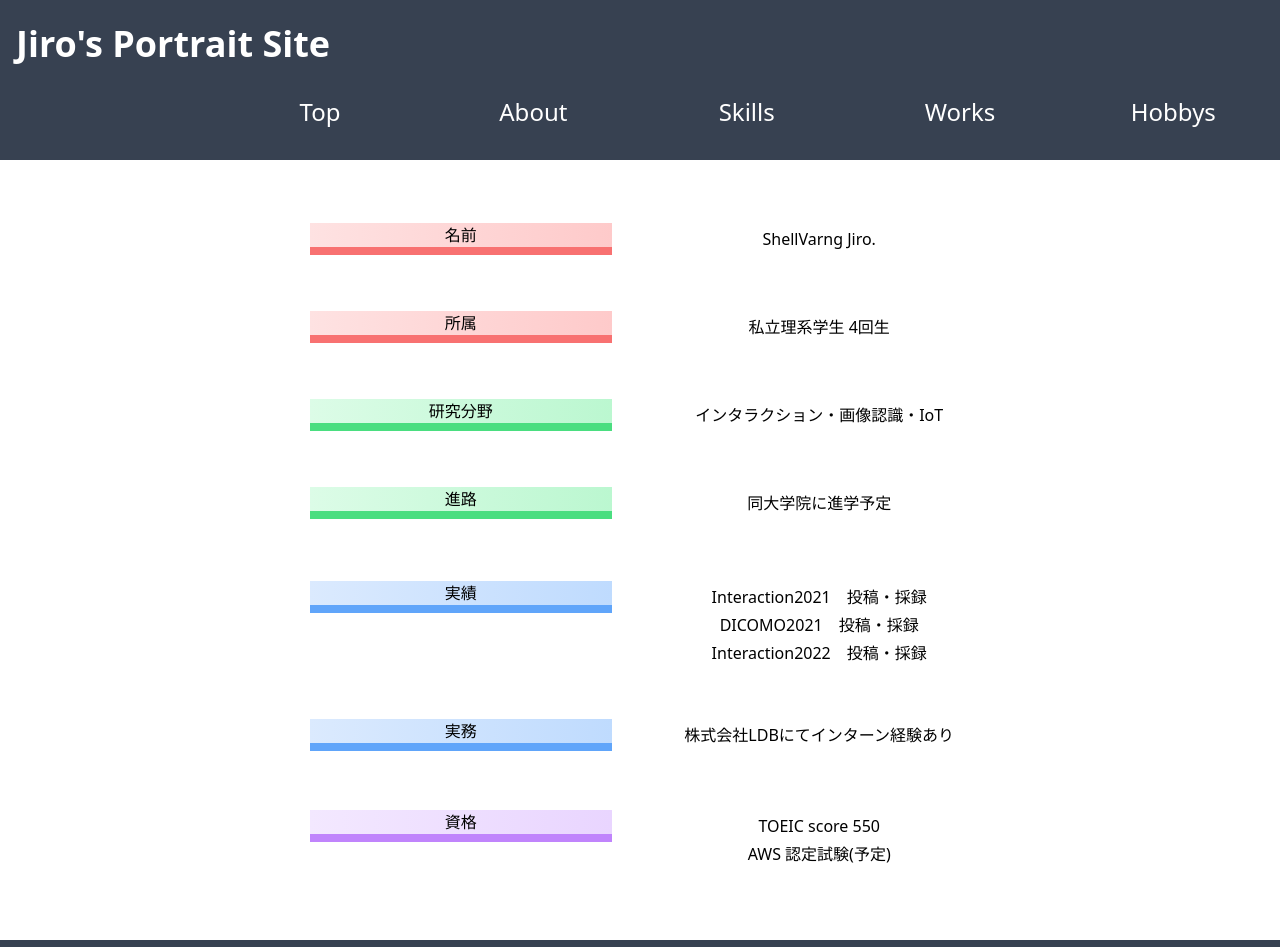
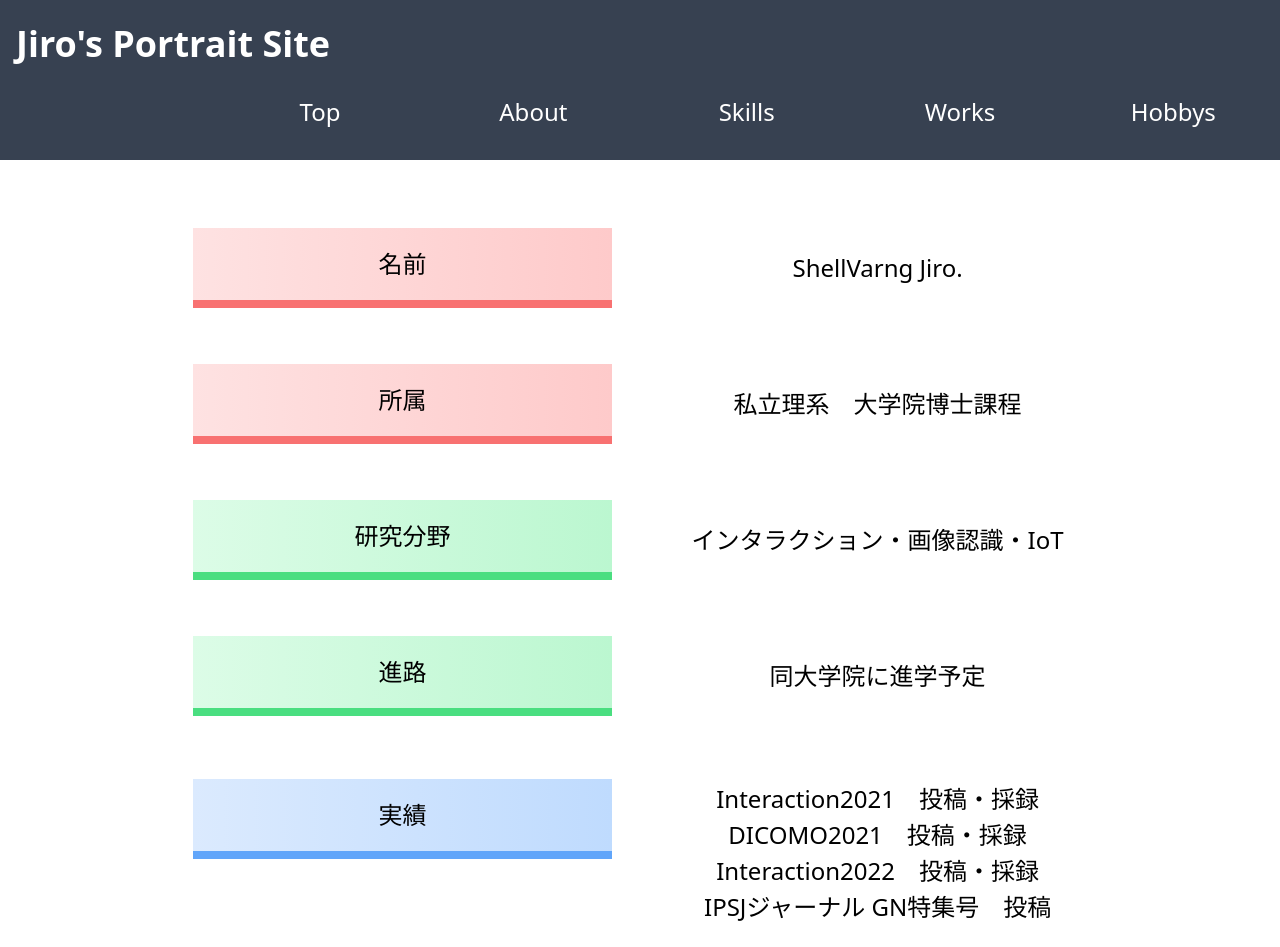
Before and after one commit to POD-azlamarhyu/portraitSite, a Next.js app: page /components/organisms/about in a window 1280 px wide. Shown: the top 947 px of the page. Built offline with nearby package versions, Linux system fonts and the light colour scheme.

Commit message:
fix: about font size and non image

```diff
--- a/pages/components/organisms/about.js
+++ b/pages/components/organisms/about.js
@@ -7,51 +7,52 @@ const About = () =>{
         <>
             <Header />
             <div className="sm:mx-8 sm:my-6 sm:p-6 flex justify-center">
-                <div className="grid grid-cols-2 gap-4 sm:w-4/5 md:w-3/5 items-center">
+                <div className="grid grid-cols-2 gap-4 sm:w-4/5 md:w-4/5 items-center">
                     <div className="m-4 px-2 my-3 md:h-4/5 md:mx-3 md:px-2 md:py-2 text-center">
-                        <p className="md:m-auto bg-gradient-to-r from-red-100 to-red-200 border-b-8 border-red-400">名前</p>
+                        <p className="md:m-auto bg-gradient-to-r from-red-100 to-red-200 border-b-8 border-red-400 text-xl md:text-2xl py-5">名前</p>
                     </div>
                     <div className="m-4 px-2 my-3 md:h-4/5 md:mx-3 md:px-2 md:py-2 text-center">
-                        <p className="m-1 text-center">ShellVarng Jiro.</p>
+                        <p className="m-1 text-center text-xl md:text-2xl py-5">ShellVarng Jiro.</p>
                     </div>
                     <div className="m-4 px-2 my-3 md:h-4/5 md:mx-3 md:px-2 md:py-2 text-center">
-                        <p className="md:m-auto bg-gradient-to-r from-red-100 to-red-200 border-b-8 border-red-400">所属</p>
+                        <p className="md:m-auto bg-gradient-to-r from-red-100 to-red-200 border-b-8 border-red-400 text-xl md:text-2xl py-5">所属</p>
                     </div>
                     <div className="m-4 px-2 my-3 md:h-4/5 md:mx-3 md:px-2 md:py-2 text-center">
-                        <p className="m-1 text-center">私立理系学生 4回生</p>
+                        <p className="m-1 text-center text-xl md:text-2xl py-5">私立理系　大学院博士課程</p>
                     </div>
                     <div className="m-4 px-2 my-3 md:h-4/5 md:mx-3 md:px-2 md:py-2 text-center">
-                        <p className="md:m-auto bg-gradient-to-r from-green-100 to-green-200 border-b-8 border-green-400">研究分野</p>
+                        <p className="md:m-auto bg-gradient-to-r from-green-100 to-green-200 border-b-8 border-green-400 text-xl md:text-2xl py-5">研究分野</p>
                     </div>
                     <div className="m-4 px-2 my-3 md:h-4/5 md:mx-3 md:px-2 md:py-2 text-center">
-                        <p className="m-1 text-center">インタラクション・画像認識・IoT</p>
+                        <p className="m-1 text-center text-xl md:text-2xl py-5">インタラクション・画像認識・IoT</p>
                     </div>
                     <div className="m-4 px-2 my-3 md:h-4/5 md:mx-3 md:px-2 md:py-2 text-center">
-                        <p className="md:m-auto bg-gradient-to-r from-green-100 to-green-200 border-b-8 border-green-400">進路</p>
+                        <p className="md:m-auto bg-gradient-to-r from-green-100 to-green-200 border-b-8 border-green-400 text-xl md:text-2xl py-5">進路</p>
                     </div>
                     <div className="m-4 px-2 my-3 md:h-4/5 md:mx-3 md:px-2 md:py-2 text-center">
-                        <p className="m-1 text-center">同大学院に進学予定</p>
+                        <p className="m-1 text-center text-xl md:text-2xl py-5">同大学院に進学予定</p>
                     </div>
                     <div className="m-4 px-2 my-3 md:h-4/5 md:mx-3 md:px-2 md:py-2 text-center">
-                        <p className="md:m-auto bg-gradient-to-r from-blue-100 to-blue-200 border-b-8 border-blue-400">実績</p>
+                        <p className="md:m-auto bg-gradient-to-r from-blue-100 to-blue-200 border-b-8 border-blue-400 text-xl md:text-2xl py-5">実績</p>
+                    </div>
+                    <div className="m-4 px-2 my-3 md:h-4/5 md:mx-3 md:px-2 md:py-2 text-center py-5">
+                        <p className="text-center m-1 text-xl md:text-2xl">Interaction2021　投稿・採録</p>
+                        <p className="text-center m-1 text-xl md:text-2xl">DICOMO2021　投稿・採録</p>
+                        <p className="text-center m-1 text-xl md:text-2xl">Interaction2022　投稿・採録</p>
+                        <p className="text-center m-1 text-xl md:text-2xl">IPSJジャーナル GN特集号　投稿</p>
                     </div>
                     <div className="m-4 px-2 my-3 md:h-4/5 md:mx-3 md:px-2 md:py-2 text-center">
-                        <p className="text-center m-1">Interaction2021　投稿・採録</p>
-                        <p className="text-center m-1">DICOMO2021　投稿・採録</p>
-                        <p className="text-center m-1">Interaction2022　投稿・採録</p>
+                        <p className="md:m-auto bg-gradient-to-r from-blue-100 to-blue-200 border-b-8 border-blue-400 text-xl md:text-2xl py-5">実務</p>
                     </div>
                     <div className="m-4 px-2 my-3 md:h-4/5 md:mx-3 md:px-2 md:py-2 text-center">
-                        <p className="md:m-auto bg-gradient-to-r from-blue-100 to-blue-200 border-b-8 border-blue-400">実務</p>
+                        <p className="m-1 text-center text-xl md:text-2xl py-5">株式会社LDBにてインターン経験あり</p>
                     </div>
                     <div className="m-4 px-2 my-3 md:h-4/5 md:mx-3 md:px-2 md:py-2 text-center">
-                        <p className="m-1 text-center">株式会社LDBにてインターン経験あり</p>
+                        <p className="md:m-auto bg-gradient-to-r from-purple-100 to-purple-200 border-b-8 border-purple-400 text-xl md:text-2xl py-5">資格</p>
                     </div>
                     <div className="m-4 px-2 my-3 md:h-4/5 md:mx-3 md:px-2 md:py-2 text-center">
-                        <p className="md:m-auto bg-gradient-to-r from-purple-100 to-purple-200 border-b-8 border-purple-400">資格</p>
-                    </div>
-                    <div className="m-4 px-2 my-3 md:h-4/5 md:mx-3 md:px-2 md:py-2 text-center">
-                        <p className="m-1 text-center">TOEIC score 550</p>
-                        <p className="m-1 text-center">AWS 認定試験(予定)</p>
+                        <p className="m-1 text-center text-xl md:text-2xl">TOEIC score 550</p>
+                        <p className="m-1 text-center text-xl md:text-2xl">AWS 認定試験(予定)</p>
                     </div>
                 </div>
             </div>
--- a/pages/components/organisms/hobbys.js
+++ b/pages/components/organisms/hobbys.js
@@ -1,6 +1,7 @@
 import React from "react";
 import Header from './header';
 import Footer from './footer';
+const NoImage = require("../../../public/no_image_logo.png").default;
 
 const hobbysCardContents = [
     {
@@ -66,7 +67,7 @@ const hobbysCardContents = [
     },
     {
         id: 4,
-        image: "",
+        image: require("../../../public/blogimg.png").default,
         title: "発信",
         description: [
             {
@@ -101,8 +102,8 @@ const HobbysLeftCard = (props) => {
                         <img src={props.contents.image.src} alt="img"/>
                     </div>
                 ):(
-                    <div className="flex justify-center items-center m-1 p-2 h-64">
-                        <p className="text-6xl text-gray-500">No Image</p>
+                    <div className="mx-3 my-3 xl:p-2">
+                        <img src={NoImage.src} alt="img"/>
                     </div>
                 )}
             </div>
--- a/pages/components/organisms/works.js
+++ b/pages/components/organisms/works.js
@@ -3,6 +3,7 @@ import Header from "./header";
 import Footer from "./footer";
 import GitHub from "@mui/icons-material/GitHub";
 import "devicon";
+const NoImage = require("../../../public/no_image_logo.png").default;
 
 const worksCardContents = [
     {
@@ -148,8 +149,8 @@ const WorksCard = (props) =>{
                             <img src={props.contents.image.src} alt={`img${props.contents.title}`}/>
                         </div>
                     ):(
-                        <div className="flex justify-center items-center m-1 p-2 h-64">
-                            <p className="text-6xl text-gray-500">No Image</p>
+                        <div className="flex justify-center m-1 p-3 h-64">
+                            <img src={NoImage.src} alt="img"/>
                         </div>
                     )}
                 <div className="m-0 p-0 border-t-2"></div>
```
Also changed, not shown: public/blogimg.png (added), public/no_image_logo.png (added).
